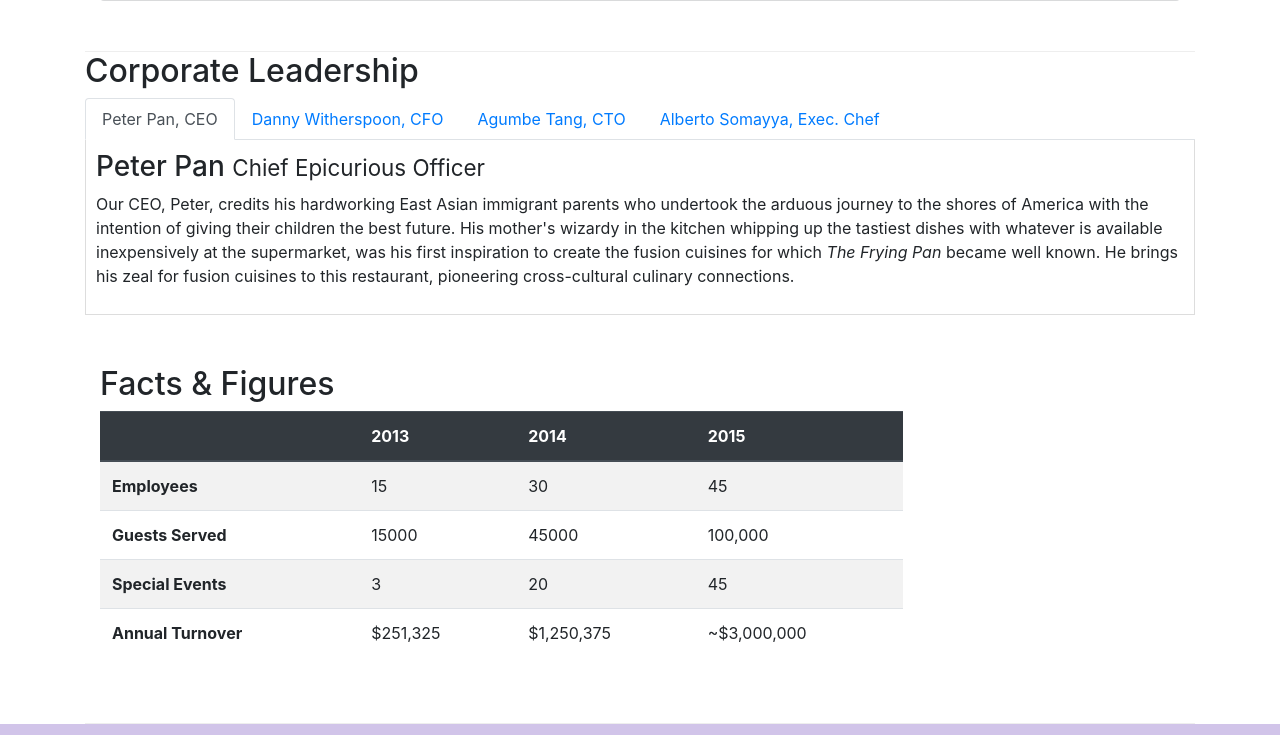
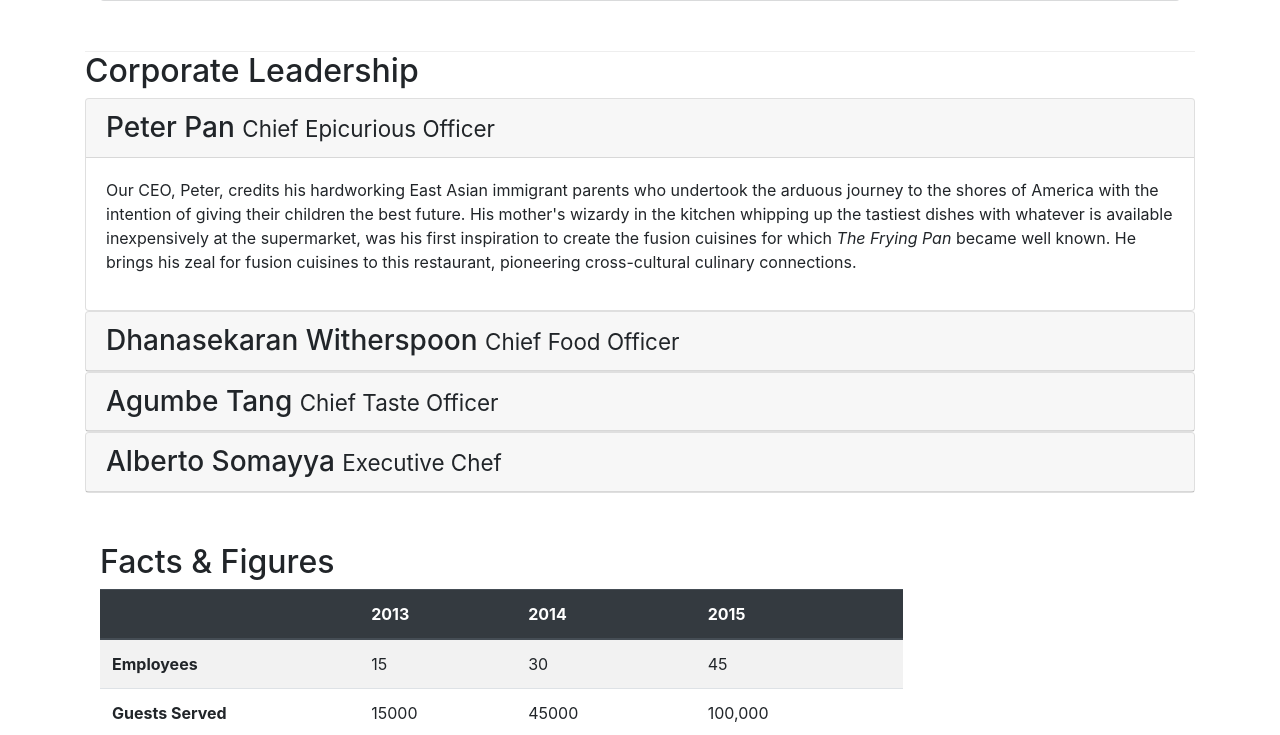
Before and after one commit to atharvshankar/RestaurantWebsite-Bootstrap4, a plain HTML site: page aboutus.html in a window 1280 px wide. Shown: the part 920-1655 px from the top of the page. Drawn offline with nearby package versions, Linux system fonts and the light colour scheme.

Commit message:
Accordion in aboutus

```diff
--- a/aboutus.html
+++ b/aboutus.html
@@ -98,38 +98,62 @@
         <div class="row">
             <div class="col-12">
                 <h2>Corporate Leadership</h2>
-                <ul class="nav nav-tabs">
-                    <li class="nav-item">
-                        <a class="nav-link active" href="#peter" role="tab" data-toggle="tab">Peter Pan, CEO</a>
-                    </li>
-                    <li class="nav-item">
-                        <a class="nav-link" href="#danny" role="tab" data-toggle="tab">Danny Witherspoon, CFO</a>
-                    </li>
-                    <li class="nav-item">
-                        <a class="nav-link" href="#agumbe"role="tab"
-                          data-toggle="tab">Agumbe Tang, CTO</a>
-                    </li>
-                    <li class="nav-item">
-                        <a class="nav-link" href="#alberto" role="tab"
-                          data-toggle="tab">Alberto Somayya, Exec. Chef</a>
-                    </li>
-                </ul>
-                <div class="tab-content">
-                    <div role="tabpanel" class="tab-pane fade show active" id="peter">
-                    <h3>Peter Pan <small>Chief Epicurious Officer</small></h3>
-                    <p class="d-none d-sm-block">Our CEO, Peter, credits his hardworking East Asian immigrant parents who undertook the arduous journey to the shores of America with the intention of giving their children the best future. His mother's wizardy in the kitchen whipping up the tastiest dishes with whatever is available inexpensively at the supermarket, was his first inspiration to create the fusion cuisines for which <em>The Frying Pan</em> became well known. He brings his zeal for fusion cuisines to this restaurant, pioneering cross-cultural culinary connections.</p>
+                <div id="accordion">
+                    <div class="card">
+                        <div class="card-header" role="tab" id="peterhead">
+                            <h3 class="mb-0">
+                                <a data-toggle="collapse" data-target="#peter">
+                                Peter Pan <small>Chief Epicurious Officer</small>
+                                </a>
+                            </h3>
+                        </div>
+                        <div class="collapse show" id="peter" data-parent="#accordion">
+                            <div class="card-body">
+                                <p class="d-none d-sm-block">Our CEO, Peter, credits his hardworking East Asian immigrant parents who undertook the arduous journey to the shores of America with the intention of giving their children the best future. His mother's wizardy in the kitchen whipping up the tastiest dishes with whatever is available inexpensively at the supermarket, was his first inspiration to create the fusion cuisines for which <em>The Frying Pan</em> became well known. He brings his zeal for fusion cuisines to this restaurant, pioneering cross-cultural culinary connections.</p>
+                            </div>
+                        </div>
                     </div>
-                    <div role="tabpanel" class="tab-pane fade" id="danny">
-                    <h3>Dhanasekaran Witherspoon <small>Chief Food Officer</small></h3>
-                    <p class="d-none d-sm-block">Our CFO, Danny, as he is affectionately referred to by his colleagues, comes from a long established family tradition in farming and produce. His experiences growing up on a farm in the Australian outback gave him great appreciation for varieties of food sources. As he puts it in his own words, <em>Everything that runs, wins, and everything that stays, pays!</em></p>
+                    <div class="card">
+                        <div class="card-header" role="tab" id="dannyhead">
+                            <h3 class="mb-0">
+                                <a class="collapsed" data-toggle="collapse" data-target="#danny">
+                                Dhanasekaran Witherspoon <small>Chief Food Officer</small>
+                                </a>
+                            </h3>
+                        </div>
+                        <div class="collapse" id="danny" data-parent="#accordion">
+                            <div class="card-body">
+                            <p class="d-none d-sm-block">Our CFO, Danny, as he is affectionately referred to by his colleagues, comes from a long established family tradition in farming and produce. His experiences growing up on a farm in the Australian outback gave him great appreciation for varieties of food sources. As he puts it in his own words, <em>Everything that runs, wins, and everything that stays, pays!</em></p>
+                            </div>
+                        </div>
                     </div>
-                    <div role="tabpanel" class="tab-pane fade" id="agumbe">
-                    <h3>Agumbe Tang <small>Chief Taste Officer</small></h3>
-                    <p class="d-none d-sm-block">Blessed with the most discerning gustatory sense, Agumbe, our CTO, personally ensures that every dish that we serve meets his exacting tastes. Our chefs dread the tongue lashing that ensues if their dish does not meet his exacting standards. He lives by his motto, <em>You click only if you survive my lick.</em></p>
+                    <div class="card">
+                        <div class="card-header" role="tab" id="agumbehead">
+                            <h3 class="mb-0">
+                                <a class="collapsed" data-toggle="collapse" data-target="#agumbe">
+                                Agumbe Tang <small>Chief Taste Officer</small>
+                                </a>
+                            </h3>
+                        </div>
+                        <div class="collapse" id="agumbe" data-parent="#accordion">
+                            <div class="card-body">
+                                <p class="d-none d-sm-block">Blessed with the most discerning gustatory sense, Agumbe, our CTO, personally ensures that every dish that we serve meets his exacting tastes. Our chefs dread the tongue lashing that ensues if their dish does not meet his exacting standards. He lives by his motto, <em>You click only if you survive my lick.</em></p>
+                            </div>
+                        </div>
                     </div>
-                    <div role="tabpanel" class="tab-pane fade" id="alberto">
-                    <h3>Alberto Somayya <small>Executive Chef</small></h3>
-                    <p class="d-none d-sm-block">Award winning three-star Michelin chef with wide International experience having worked closely with whos-who in the culinary world, he specializes in creating mouthwatering Indo-Italian fusion experiences. He says, <em>Put together the cuisines from the two craziest cultures, and you get a winning hit! Amma Mia!</em></p>
+                    <div class="card">
+                        <div class="card-header" role="tab" id="albertohead">
+                            <h3 class="mb-0">
+                                <a class="collapsed" data-toggle="collapse" data-target="#alberto">
+                                Alberto Somayya <small>Executive Chef</small>
+                                </a>
+                            </h3>
+                        </div>
+                        <div class="collapse" id="alberto" data-parent="#accordion">
+                            <div class="card-body">
+                                <p class="d-none d-sm-block">Award winning three-star Michelin chef with wide International experience having worked closely with whos-who in the culinary world, he specializes in creating mouthwatering Indo-Italian fusion experiences. He says, <em>Put together the cuisines from the two craziest cultures, and you get a winning hit! Amma Mia!</em></p>
+                            </div>
+                        </div>
                     </div>
                 </div>
             </div>
@@ -181,7 +205,6 @@
            </div>
        </div>
     </div>
-
     <footer class="footer">
         <div class="container">
             <div class="row">
```
